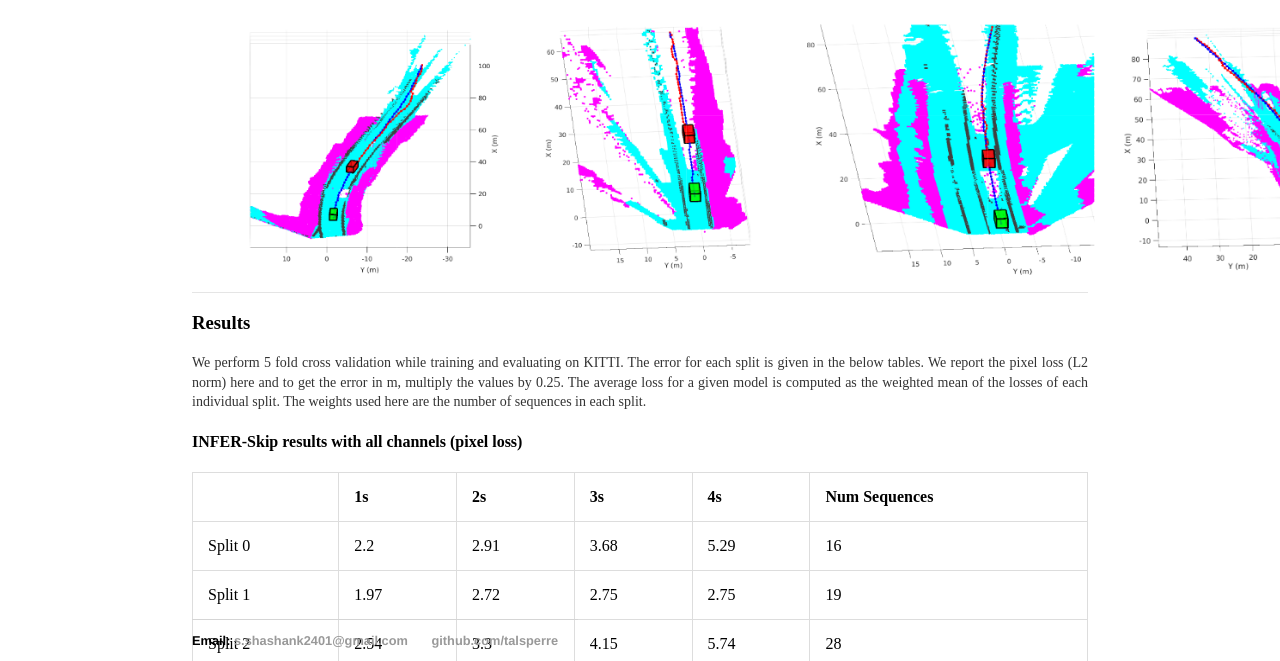
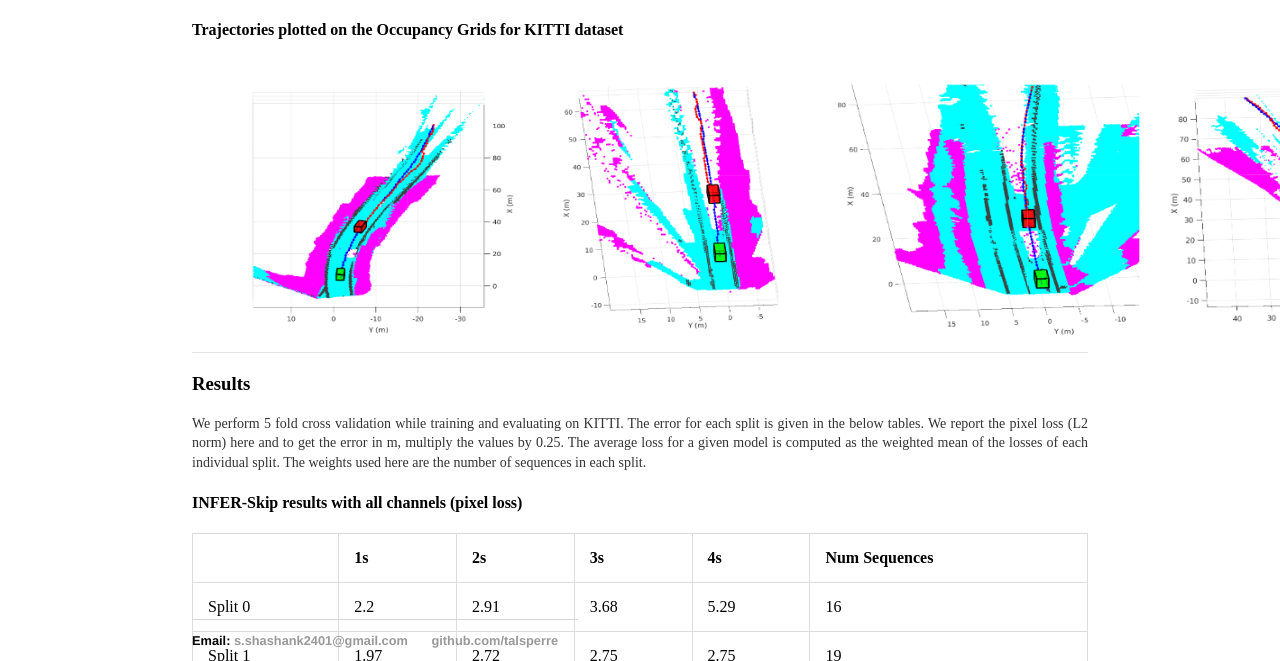
Before and after one commit to talsperre/talsperre.github.io, a Jekyll site: the page built from INFER/index.html, in a window 1280 px wide and 900 px high, scrolled down 2235 px, cut to the strip 239-900 px from the top of the window. Built offline with Jekyll 4.4.1, drawn with Linux system fonts in a browser that asks for light colours.

Commit message:
Edited index.html

```diff
--- a/INFER/index.html
+++ b/INFER/index.html
@@ -65,7 +65,8 @@ title: Shashank S
         <video width="500" height="280" controls>
             <source src="/videos/infer-robotcar-no-audio.mp4" type="video/mp4" frameborder="0" allowfullscreen>
         </video>
-        <img src="/images/qual_kitti.png" style="width:1200px;height:280px;">
+        <h4 style="font-weight: bold;">Trajectories plotted on the Occupancy Grids for KITTI dataset</h4>
+        <img src="/images/qual_kitti.png" style="width:1260px;height:280px;">
     </div>
     <hr>
     <div class="results">
```
